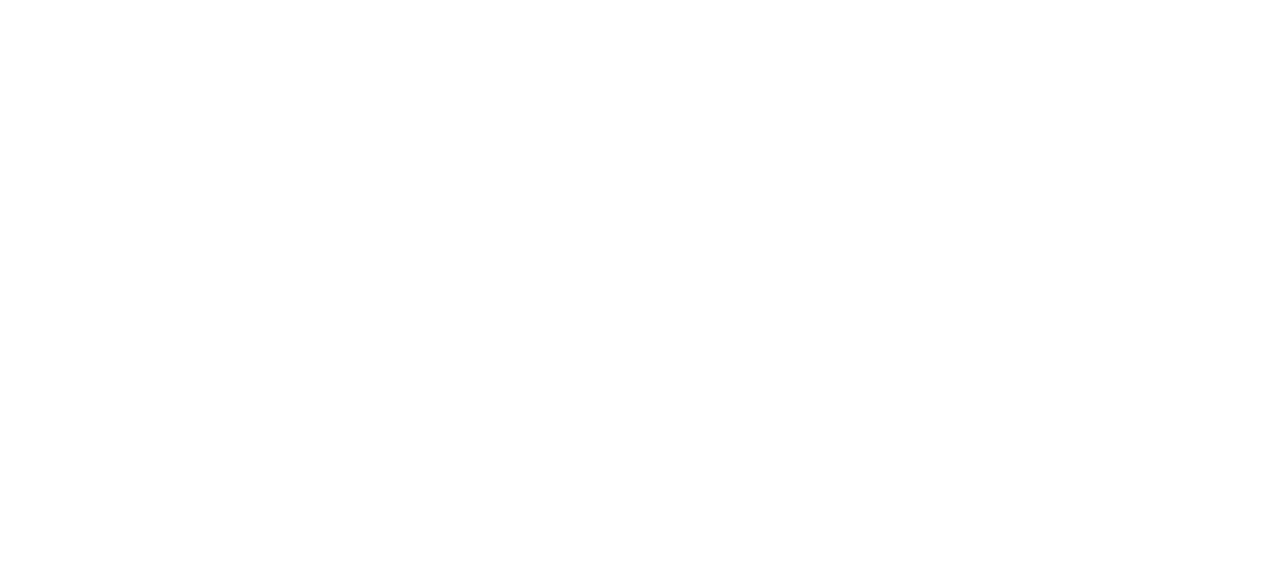
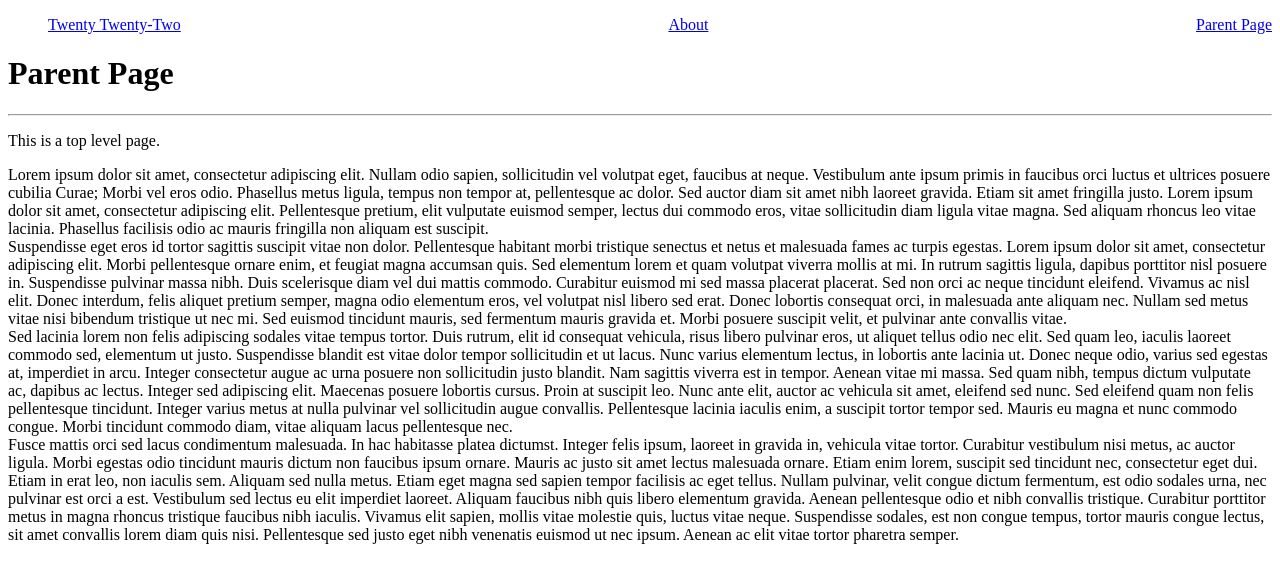
Before and after one commit to EddieDevPipeline/html-capstone, a plain HTML site: page pages/parent-page.html in a window 1280 px wide. Drawn offline with Linux system fonts and the light colour scheme.

Commit message:
saving changes

```diff
--- a/pages/parent-page.html
+++ b/pages/parent-page.html
@@ -0,0 +1,92 @@
+<!DOCTYPE html>
+<html lang="en">
+  <head>
+    <meta charset="UTF-8" />
+    <meta name="viewport" content="width=device-width, initial-scale=1.0" />
+    <title>Parent Page</title>
+  </head>
+  <body>
+    <header>
+      <nav>
+        <ul
+          style="
+            display: flex;
+            list-style-type: none;
+            justify-content: space-between;
+          "
+        >
+          <li><a href="../index.html">Twenty Twenty-Two</a></li>
+          <li><a href="./pages/about.html">About</a></li>
+          <li><a href="./pages/parent-page.html">Parent Page</a></li>
+        </ul>
+      </nav>
+    </header>
+    <div>
+      <h1>Parent Page</h1>
+      <hr />
+      <p>This is a top level page.</p>
+      <p>
+        Lorem ipsum dolor sit amet, consectetur adipiscing elit. Nullam odio
+        sapien, sollicitudin vel volutpat eget, faucibus at neque. Vestibulum
+        ante ipsum primis in faucibus orci luctus et ultrices posuere cubilia
+        Curae; Morbi vel eros odio. Phasellus metus ligula, tempus non tempor
+        at, pellentesque ac dolor. Sed auctor diam sit amet nibh laoreet
+        gravida. Etiam sit amet fringilla justo. Lorem ipsum dolor sit amet,
+        consectetur adipiscing elit. Pellentesque pretium, elit vulputate
+        euismod semper, lectus dui commodo eros, vitae sollicitudin diam ligula
+        vitae magna. Sed aliquam rhoncus leo vitae lacinia. Phasellus facilisis
+        odio ac mauris fringilla non aliquam est suscipit.
+        <br />
+        Suspendisse eget eros id tortor sagittis suscipit vitae non dolor.
+        Pellentesque habitant morbi tristique senectus et netus et malesuada
+        fames ac turpis egestas. Lorem ipsum dolor sit amet, consectetur
+        adipiscing elit. Morbi pellentesque ornare enim, et feugiat magna
+        accumsan quis. Sed elementum lorem et quam volutpat viverra mollis at
+        mi. In rutrum sagittis ligula, dapibus porttitor nisl posuere in.
+        Suspendisse pulvinar massa nibh. Duis scelerisque diam vel dui mattis
+        commodo. Curabitur euismod mi sed massa placerat placerat. Sed non orci
+        ac neque tincidunt eleifend. Vivamus ac nisl elit. Donec interdum, felis
+        aliquet pretium semper, magna odio elementum eros, vel volutpat nisl
+        libero sed erat. Donec lobortis consequat orci, in malesuada ante
+        aliquam nec. Nullam sed metus vitae nisi bibendum tristique ut nec mi.
+        Sed euismod tincidunt mauris, sed fermentum mauris gravida et. Morbi
+        posuere suscipit velit, et pulvinar ante convallis vitae.
+        <br />
+        Sed lacinia lorem non felis adipiscing sodales vitae tempus tortor. Duis
+        rutrum, elit id consequat vehicula, risus libero pulvinar eros, ut
+        aliquet tellus odio nec elit. Sed quam leo, iaculis laoreet commodo sed,
+        elementum ut justo. Suspendisse blandit est vitae dolor tempor
+        sollicitudin et ut lacus. Nunc varius elementum lectus, in lobortis ante
+        lacinia ut. Donec neque odio, varius sed egestas at, imperdiet in arcu.
+        Integer consectetur augue ac urna posuere non sollicitudin justo
+        blandit. Nam sagittis viverra est in tempor. Aenean vitae mi massa. Sed
+        quam nibh, tempus dictum vulputate ac, dapibus ac lectus. Integer sed
+        adipiscing elit. Maecenas posuere lobortis cursus. Proin at suscipit
+        leo. Nunc ante elit, auctor ac vehicula sit amet, eleifend sed nunc. Sed
+        eleifend quam non felis pellentesque tincidunt. Integer varius metus at
+        nulla pulvinar vel sollicitudin augue convallis. Pellentesque lacinia
+        iaculis enim, a suscipit tortor tempor sed. Mauris eu magna et nunc
+        commodo congue. Morbi tincidunt commodo diam, vitae aliquam lacus
+        pellentesque nec.
+        <br />
+        Fusce mattis orci sed lacus condimentum malesuada. In hac habitasse
+        platea dictumst. Integer felis ipsum, laoreet in gravida in, vehicula
+        vitae tortor. Curabitur vestibulum nisi metus, ac auctor ligula. Morbi
+        egestas odio tincidunt mauris dictum non faucibus ipsum ornare. Mauris
+        ac justo sit amet lectus malesuada ornare. Etiam enim lorem, suscipit
+        sed tincidunt nec, consectetur eget dui. Etiam in erat leo, non iaculis
+        sem. Aliquam sed nulla metus. Etiam eget magna sed sapien tempor
+        facilisis ac eget tellus. Nullam pulvinar, velit congue dictum
+        fermentum, est odio sodales urna, nec pulvinar est orci a est.
+        Vestibulum sed lectus eu elit imperdiet laoreet. Aliquam faucibus nibh
+        quis libero elementum gravida. Aenean pellentesque odio et nibh
+        convallis tristique. Curabitur porttitor metus in magna rhoncus
+        tristique faucibus nibh iaculis. Vivamus elit sapien, mollis vitae
+        molestie quis, luctus vitae neque. Suspendisse sodales, est non congue
+        tempus, tortor mauris congue lectus, sit amet convallis lorem diam quis
+        nisi. Pellentesque sed justo eget nibh venenatis euismod ut nec ipsum.
+        Aenean ac elit vitae tortor pharetra semper.
+      </p>
+    </div>
+  </body>
+</html>
```
Also changed, not shown: index.html (+2 -9 lines), pages/about.html (added, +9 -0 lines), pages/elements.html (+7 -0 lines).
